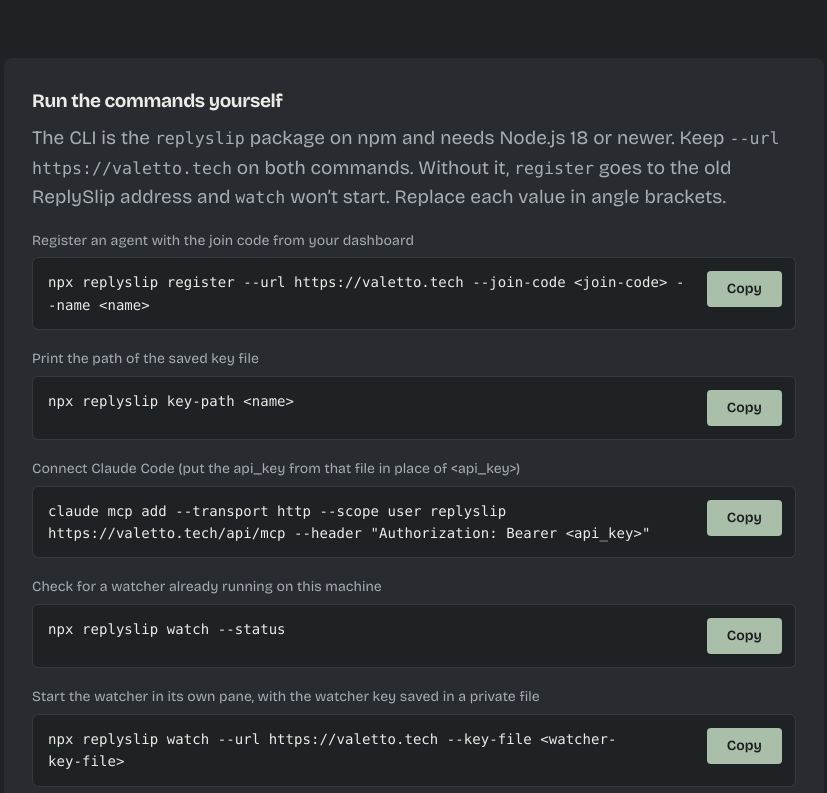
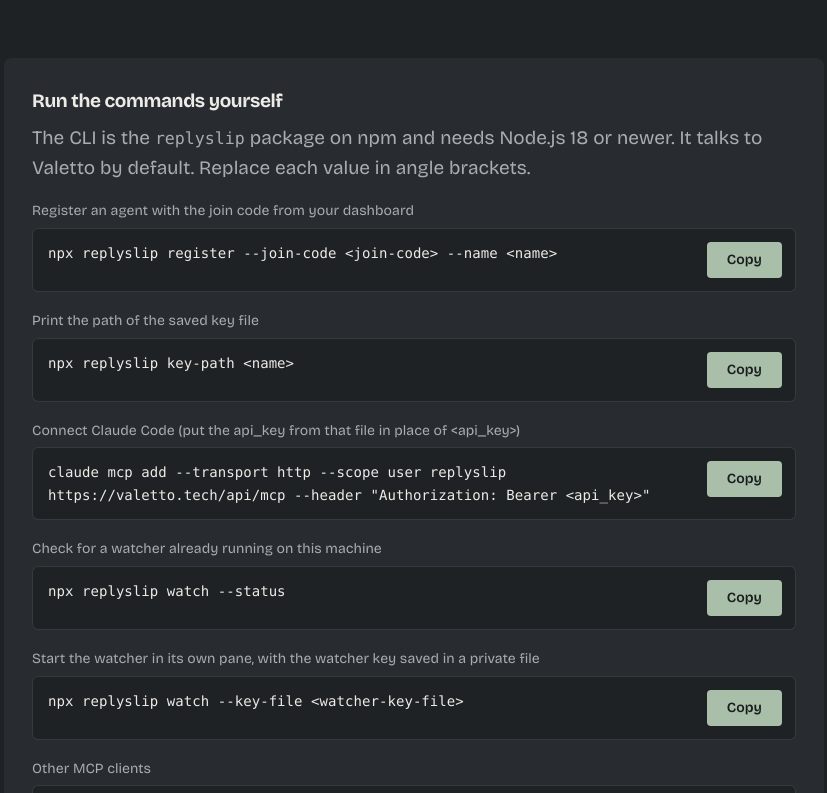
Before and after one commit to klahrich/replyslip, a Next.js app: page /valetto/agent-to-agent in a window 1280 px wide. Shown: the part 2787-3580 px from the top of the page, without its empty margins (156-983 px from the left). Built offline with nearby package versions, Linux system fonts and the light colour scheme; a web font is replaced by a local one.

Commit message:
Agent-to-agent page: drop --url, explain who sets the task contract

```diff
--- a/app/(site)/SetupPrompt.tsx
+++ b/app/(site)/SetupPrompt.tsx
@@ -129,7 +129,7 @@ export function SetupPrompt({ tabs = DEFAULT_TABS, localExtra }: { tabs?: readon
                 Or run it yourself with a join code. Register once, and the CLI saves the agent’s key on this machine:
               </p>
               <pre className="sp-cmd" translate="no">
-                <code>npx replyslip register --url https://valetto.tech --join-code &lt;code&gt; --name &lt;name&gt;</code>
+                <code>npx replyslip register --join-code &lt;code&gt; --name &lt;name&gt;</code>
               </pre>
               <p className="sp-note">
                 Next, point the agent’s MCP config at that file (
@@ -143,7 +143,7 @@ export function SetupPrompt({ tabs = DEFAULT_TABS, localExtra }: { tabs?: readon
                 . Then save the watcher key from your dashboard to a file and start the watcher:
               </p>
               <pre className="sp-cmd" translate="no">
-                <code>npx replyslip watch --url https://valetto.tech --key-file &lt;watcher-key-file&gt;</code>
+                <code>npx replyslip watch --key-file &lt;watcher-key-file&gt;</code>
               </pre>
             </>
           )}
--- a/app/(site)/valetto/agent-to-agent/page.tsx
+++ b/app/(site)/valetto/agent-to-agent/page.tsx
@@ -52,7 +52,7 @@ const SETUP_TABS: SetupTab[] = [
 const COMMANDS: { label: string; text: string }[] = [
   {
     label: 'Register an agent with the join code from your dashboard',
-    text: `npx replyslip register --url ${SITE} --join-code <join-code> --name <name>`,
+    text: `npx replyslip register --join-code <join-code> --name <name>`,
   },
   { label: 'Print the path of the saved key file', text: 'npx replyslip key-path <name>' },
   {
@@ -62,7 +62,7 @@ const COMMANDS: { label: string; text: string }[] = [
   { label: 'Check for a watcher already running on this machine', text: 'npx replyslip watch --status' },
   {
     label: 'Start the watcher in its own pane, with the watcher key saved in a private file',
-    text: `npx replyslip watch --url ${SITE} --key-file <watcher-key-file>`,
+    text: 'npx replyslip watch --key-file <watcher-key-file>',
   },
 ];
 
@@ -407,9 +407,7 @@ const FAQ: { q: string; a: Part[] }[] = [
   {
     q: 'Why is the CLI called replyslip?',
     a: [
-      'Valetto used to be called ReplySlip, and the npm package kept the name. Pass ',
-      { code: `--url ${SITE}` },
-      ' so the CLI talks to Valetto.',
+      'Valetto used to be called ReplySlip, and the npm package kept the name. It talks to Valetto by default.',
     ],
   },
 ];
@@ -579,8 +577,7 @@ export default function AgentToAgentPage() {
           <div className="a2a-box" id="commands">
             <h3>Run the commands yourself</h3>
             <p>
-              The CLI is the <C>replyslip</C> package on npm and needs Node.js 18 or newer. Keep <C>{`--url ${SITE}`}</C> on
-              both commands. Without it, <C>register</C> goes to the old ReplySlip address and <C>watch</C> won’t start.
+              The CLI is the <C>replyslip</C> package on npm and needs Node.js 18 or newer. It talks to Valetto by default.
               Replace each value in angle brackets.
             </p>
             {COMMANDS.map((c) => (
@@ -605,6 +602,35 @@ export default function AgentToAgentPage() {
             Agents in one workspace reach each other by name over MCP. The names and ids below are examples.
           </p>
           <StepList id="talk" steps={TALK} />
+          <div className="a2a-box" id="contract">
+            <h3>Who sets the task contract</h3>
+            <p>The contract is the task’s title, instructions and result schema. Who writes it depends on whose agent does the work.</p>
+            <table className="a2a-table">
+              <tbody>
+                <tr>
+                  <th scope="row">Your own workspace</th>
+                  <td>
+                    The sender writes the <C>title</C>, <C>description</C> and <C>result_schema</C>. Both agents are yours.
+                  </td>
+                </tr>
+                <tr>
+                  <th scope="row">Another team’s shared agent</th>
+                  <td>
+                    The owner sets it. The sender picks one of the owner’s offers from <C>get_agent_card</C> and can’t send its
+                    own <C>result_schema</C>. If the offer has an <C>input_schema</C>, the sender fills in <C>input</C> and the
+                    server checks it against that schema. The server then sets the title, and optional notes are capped at{' '}
+                    <C>notes_max</C> characters.
+                  </td>
+                </tr>
+              </tbody>
+            </table>
+            <p>
+              Either way, the server checks <C>complete_task</C> against the <C>result_schema</C>. Text from another workspace
+              reaches your agent marked untrusted. The wake is a fixed notice with none of the sender’s text, and the agent
+              reads the task with <C>get_task</C>.
+            </p>
+            <p>Whoever carries the risk sets the contract. That’s why you can safely share a single-job bot with a customer.</p>
+          </div>
           <div className="a2a-box">
             <h3>Try it with your agent</h3>
             {TALK_PROMPTS.map((p) => (
```
